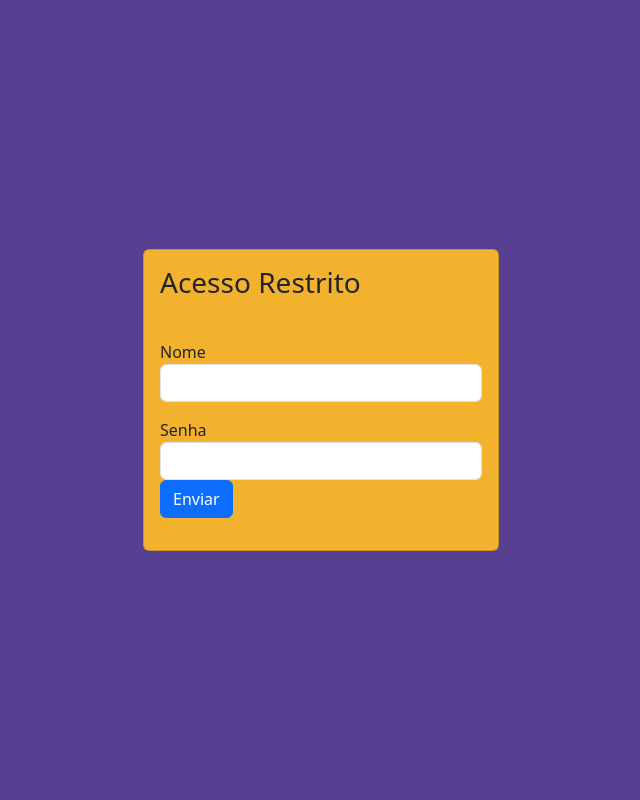
After one commit to lucianamcedro/fornecedores-pet, a PHP site: page /restrito.php in a window 1280 px wide. The commit adds this page. Shown: the whole page, without its empty margins (319-959 px from the left). Run offline with PHP 8.4, Linux system fonts and the light colour scheme; some libraries are stand-ins or nearby versions.

Commit message:
ajustes para funcionar login perfeitamente

```diff
--- a/index.php
+++ b/index.php
@@ -28,7 +28,7 @@
             <div class="body-text">
                 <h1 class="h1">Cuide dos pets conosco e torne-se um fornecedor de confiança.</h1>
                 <p class="texto-informativo">Se você é um fornecedor comprometido com a saúde e bem-estar dos animais, junte-se a nós e faça parte da nossa missão de proporcionar produtos de excelência. Trabalharemos juntos para garantir a satisfação de todos os nossos clientes, desde os peludos de quatro patas até seus tutores.</P>
-                    <br> <button class="button-cadastrar"><a href="./novo-usuario.php">SEJA NOSSO PARCEIRO</a></button>
+                    <br> <a href="./novo-usuario.php""><button class="button-cadastrar">SEJA NOSSO PARCEIRO</button></a>
             </div>
         </div>
     </div>
--- /dev/null
+++ b/restrito.php
@@ -0,0 +1,60 @@
+<!DOCTYPE html>
+<html lang="pt-br">
+<head>
+    <meta charset="UTF-8">
+    <meta http-equiv="X-UA-Compatible" content="IE=edge">
+    <meta name="viewport" content="width=device-width, initial-scale=1.0">
+    <link href="css/bootstrap.min.css" rel=stylesheet>
+
+    <style>
+        .login{
+
+            width:100%;
+            height: 100vh;
+            align-items: center;
+            justify-content: center;
+            display: flex;
+        }
+    </style>
+
+    <title>Acesso Restrito</title>
+</head>
+
+<body style="background-color: #563F91FF">
+<div class="login">
+    <div class="container">
+        <div class="row">
+            <div class="col-lg-4 offset-lg-4">
+                <div class="card" style="background-color: #f2b22e">
+                    <div class="card-body">
+                        <h3>Acesso Restrito</h3>
+                    </div>
+                        <div class="card-body">
+                            <form action="login.php" method="POST">
+                            <div>
+                                <div class="mb-3">
+                                    <label>Nome</label>
+                                    <input type="text" name="nome" class="form-control">
+                                </div>
+                            </div>
+                            <div>
+                                <div class="mb-3">
+                                <label>Senha</label>
+                                    <input type="password" name="senha" class="form-control">
+                                    <button type="submit" class="btn btn-primary">Enviar</button>
+                                </div>
+                            </div>
+                            <div>
+                                <div class="mb-3">
+
+                                </div>
+                            </div>
+                        </form>
+                        </div>
+                    </div>
+                </div>
+            </div>
+        </div>
+</div>
+</body>
+</html>
```
Also changed, not shown: config.php (+9 -6 lines), editar-usuario.php (added, +33 -0 lines), logout.php (added, +8 -0 lines), novo-usuario.php (+12 -14 lines), processar-login.php (+5 -5 lines), salvar-usuario.php (added, +24 -0 lines).
